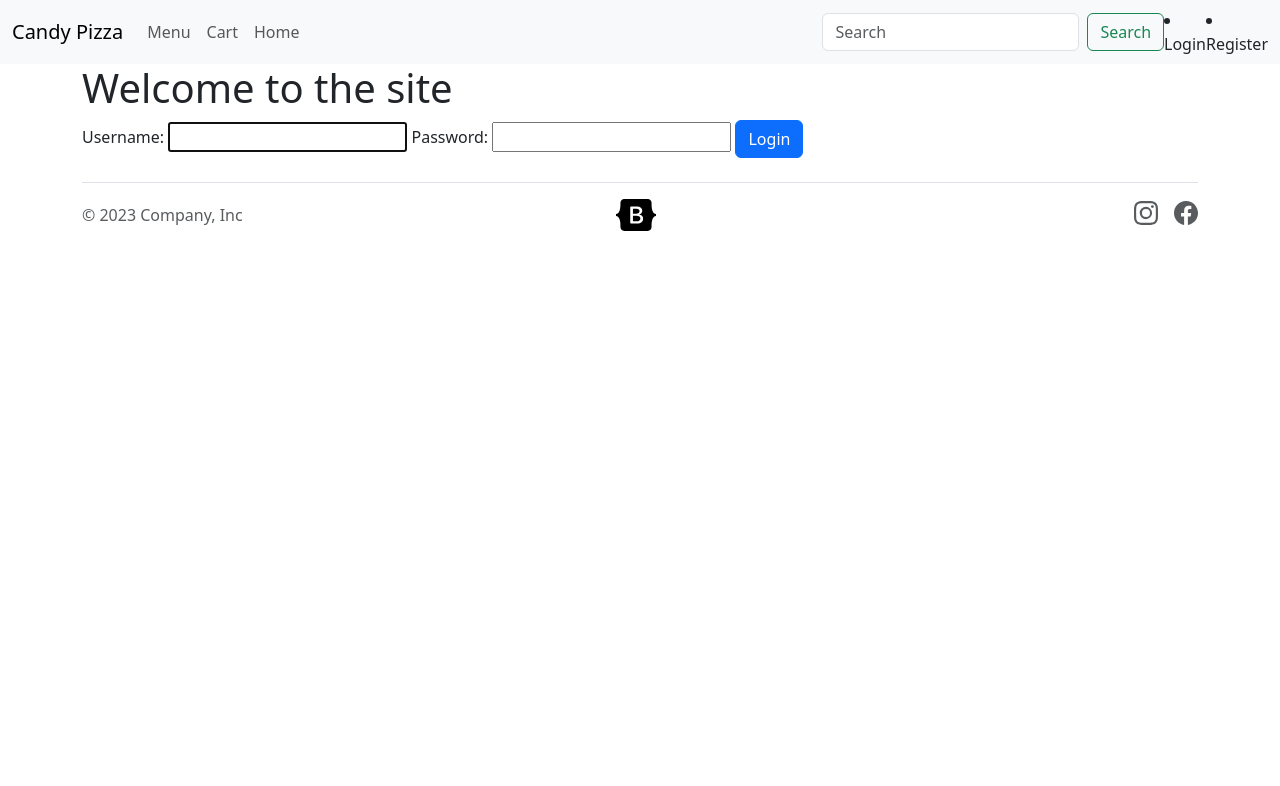
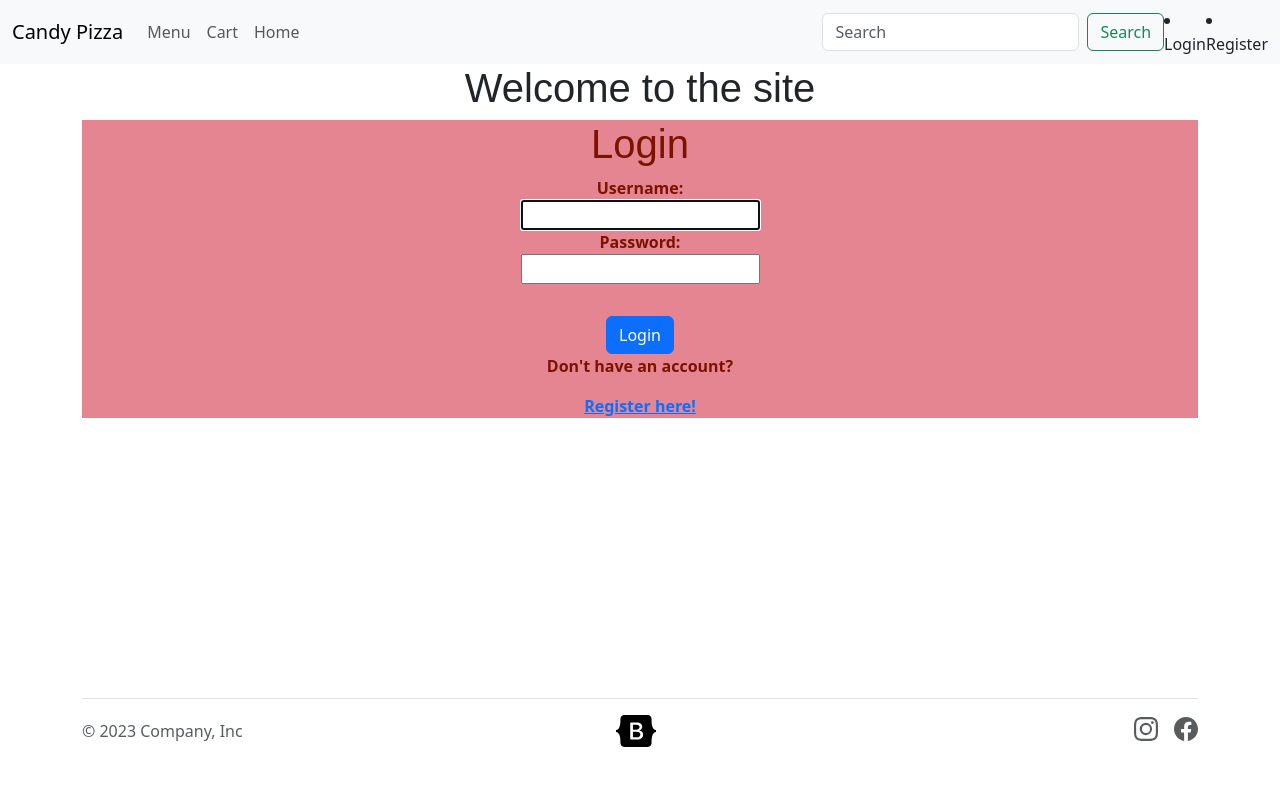
Before and after one commit to saedis-osk/Verk-2, a Django app: page /user/login in a window 1280 px wide. Shown: the top 786 px of the page. Run offline with Django 4.2, Linux system fonts and the light colour scheme; some libraries are stand-ins or nearby versions.

Commit message:
CSS added for login and register

```diff
--- /dev/null
+++ b/static/css/login.css
@@ -0,0 +1,37 @@
+h1 {
+    font-family: "Arial";
+    text-align:center;
+}
+.form-horizontal{
+    background-color: #e58591;
+    text-align: center;
+    color: #7a1300;
+    align-items: center;
+    display: inline-grid;
+    place-items: center;
+    width: 100%;
+    margin-bottom: 16em;
+    font-weight: bold;
+}
+.reg a{
+    color: blue;
+}
+p {
+    margin: 0em;
+    margin-top: 1em;
+}
+
+.btn-primary {
+    border-radius: 0.5em;
+    margin-top: 2em;
+    background-color: #FE8585;
+    border-color:brown;
+}
+.btn-primary:hover{
+    background-color: brown;
+    border-color: #FE8585;
+}
+
+.btn-primary:active{
+    background-color: #7a1300;
+}
--- a/templates/user/login.html
+++ b/templates/user/login.html
@@ -1,8 +1,15 @@
 {% extends "base.html" %}
+{% load static %}
+
 {% block content %}
+    <link rel="stylesheet" href="{% static 'css/login.css' %}"/>
+
     <form method="post" class="form form-horizontal">
+    <h1>Login</h1>
         {% csrf_token %}
         {{ form }}
     <input type="submit" class="btn btn-primary" value="Login"/>
+        <p>Don't have an account?</p>
+        <a class="reg" href="{% url 'register' %}">Register here!</a>
     </form>
 {% endblock %}
--- a/templates/user/register.html
+++ b/templates/user/register.html
@@ -1,7 +1,9 @@
 {% extends "base.html" %}
+{% load static %}
 {% block content %}
-<h1> Sign up now!</h1>
+    <link rel="stylesheet" href="{% static 'css/register.css' %}"/>
     <form class="form form-horizontal" method="post">
+    <h1> Sign up</h1>
     {% csrf_token %}
     {{ form }}
     <input type="submit" class="btn btn-primary" value="sign up" />
```
Also changed, not shown: static/css/register.css (added, +36 -0 lines).
